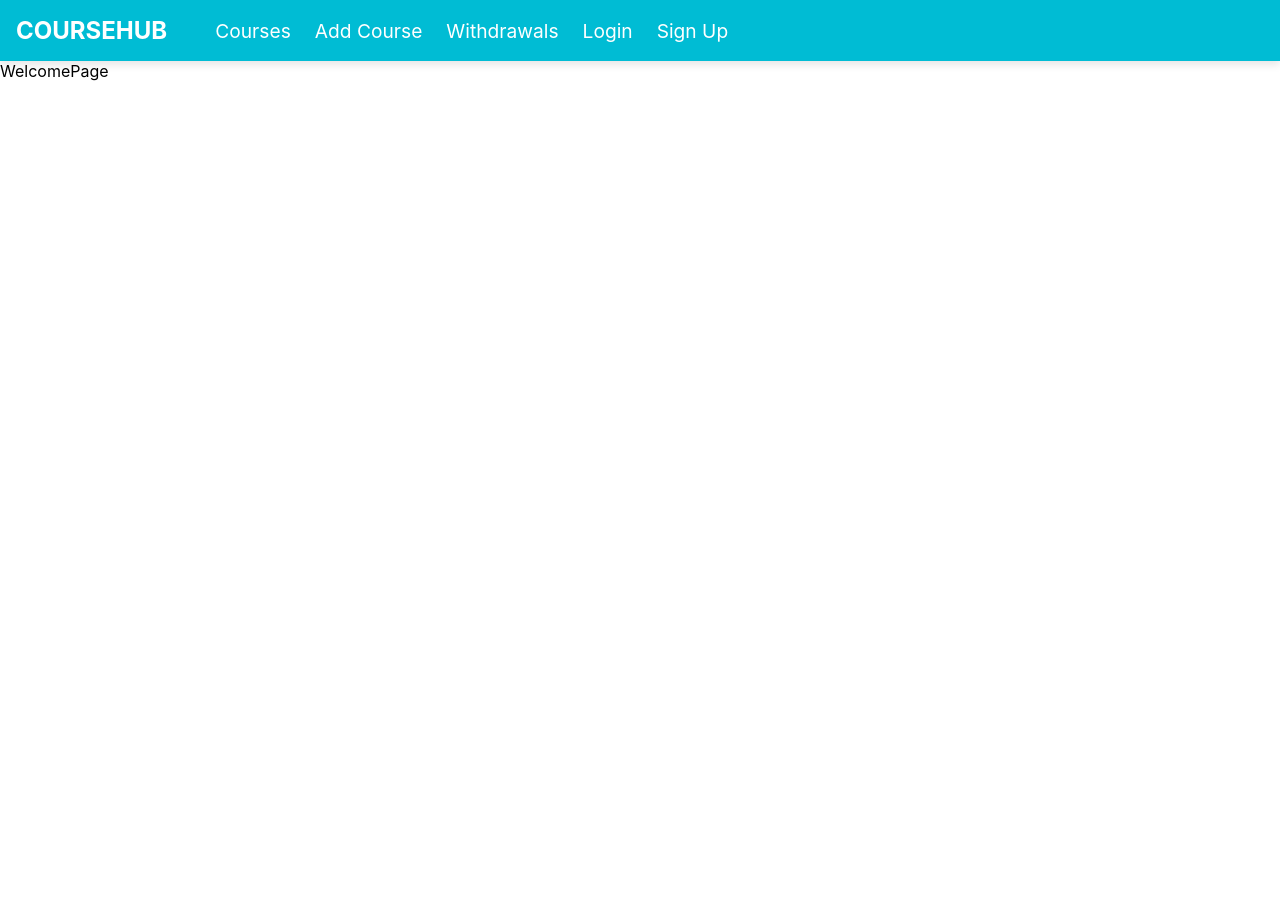
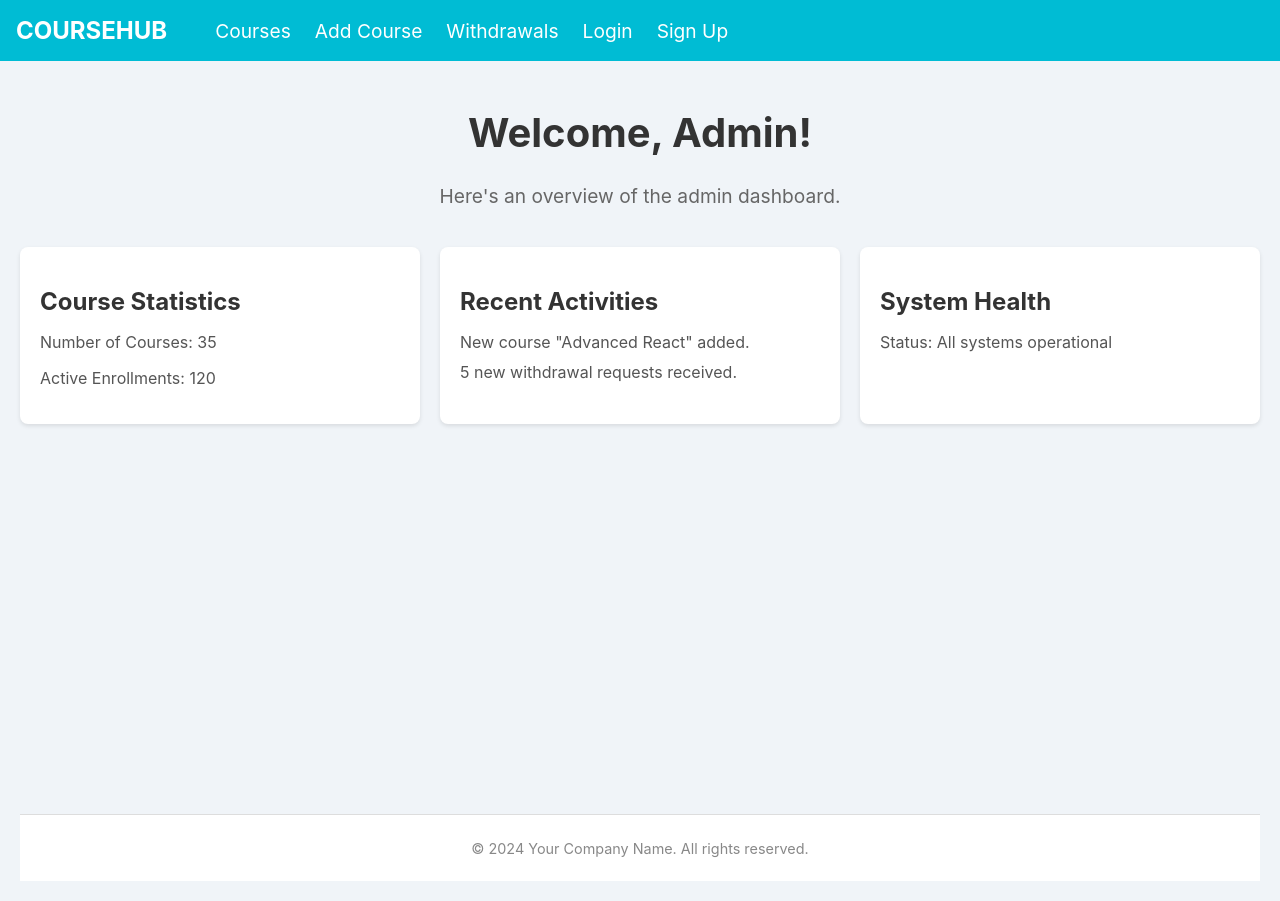
Before and after one commit to hadigghazi/E-Learning, a React (Create React App) app in the folder admin-app/app/: page / in a window 1280 px wide. Before the commit the page ends 800 px from the top, so only its background shows below. Built offline with nearby package versions, Linux system fonts and the light colour scheme.

Commit message:
Styling the welcome page for admin

```diff
--- a/admin-app/app/src/pages/WelcomePage.jsx
+++ b/admin-app/app/src/pages/WelcomePage.jsx
@@ -1,9 +1,36 @@
-import React from 'react'
+import React from 'react';
+import styles from '../styles/WelcomePage.module.css';
 
 const WelcomePage = () => {
   return (
-    <div>WelcomePage</div>
-  )
-}
+    <div className={styles.container}>
+      <header className={styles.header}>
+        <h1>Welcome, Admin!</h1>
+        <p className={styles.subtitle}>Here's an overview of the admin dashboard.</p>
+      </header>
+      <section className={styles.stats}>
+        <div className={styles.card}>
+          <h2>Course Statistics</h2>
+          <p>Number of Courses: 35</p>
+          <p>Active Enrollments: 120</p>
+        </div>
+        <div className={styles.card}>
+          <h2>Recent Activities</h2>
+          <ul>
+            <li>New course "Advanced React" added.</li>
+            <li>5 new withdrawal requests received.</li>
+          </ul>
+        </div>
+        <div className={styles.card}>
+          <h2>System Health</h2>
+          <p>Status: All systems operational</p>
+        </div>
+      </section>
+      <footer className={styles.footer}>
+        <p>&copy; 2024 Your Company Name. All rights reserved.</p>
+      </footer>
+    </div>
+  );
+};
 
-export default WelcomePage
+export default WelcomePage;
--- a/admin-app/app/src/pages/WithdrawalsPage.jsx
+++ b/admin-app/app/src/pages/WithdrawalsPage.jsx
@@ -59,7 +59,7 @@ const WithdrawalsPage = () => {
                     <button className={styles.button} onClick={() => handleStatusChange(withdrawal._id, 'rejected')}>Reject</button>
                   </>
                 )}
-                <button className={`${styles.button} ${styles.button-danger}`} onClick={() => handleDelete(withdrawal._id)}>Delete</button>
+                <button className={`${styles.button} ${styles.buttonDanger}`} onClick={() => handleDelete(withdrawal._id)}>Delete</button>
               </td>
             </tr>
           ))}
--- /dev/null
+++ b/admin-app/app/src/styles/WelcomePage.module.css
@@ -0,0 +1,71 @@
+
+.container {
+    display: flex;
+    flex-direction: column;
+    min-height: 100vh;
+    padding: 20px;
+    background-color: #f0f4f8;
+  }
+
+  .header {
+    text-align: center;
+    margin-bottom: 20px;
+  }
+
+  .header h1 {
+    font-size: 2.5rem;
+    color: #333;
+  }
+
+  .header .subtitle {
+    font-size: 1.2rem;
+    color: #666;
+  }
+
+  .stats {
+    display: flex;
+    flex-wrap: wrap;
+    gap: 20px;
+  }
+
+  .card {
+    background: #fff;
+    border-radius: 8px;
+    box-shadow: 0 2px 4px rgba(0, 0, 0, 0.1);
+    padding: 20px;
+    flex: 1;
+    min-width: 200px;
+  }
+
+  .card h2 {
+    font-size: 1.5rem;
+    margin-bottom: 10px;
+    color: #333;
+  }
+
+  .card p, .card ul {
+    font-size: 1rem;
+    color: #555;
+  }
+
+  .card ul {
+    list-style-type: none;
+    padding: 0;
+  }
+
+  .card ul li {
+    margin-bottom: 10px;
+  }
+
+  .footer {
+    text-align: center;
+    margin-top: auto;
+    padding: 10px;
+    background: #fff;
+    border-top: 1px solid #ddd;
+  }
+
+  .footer p {
+    font-size: 0.9rem;
+    color: #888;
+  }
--- a/admin-app/app/src/styles/WithdrawalsPage.module.css
+++ b/admin-app/app/src/styles/WithdrawalsPage.module.css
@@ -52,10 +52,10 @@
     background-color: #0097a7;
   }
 
-  .button-danger {
+  .buttonDanger {
     background-color: #f44336;
   }
 
-  .button-danger:hover {
+  .buttonDanger:hover {
     background-color: #d32f2f;
   }
```
